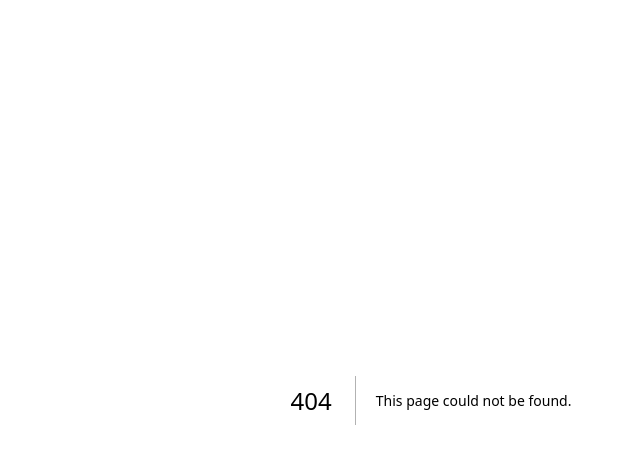
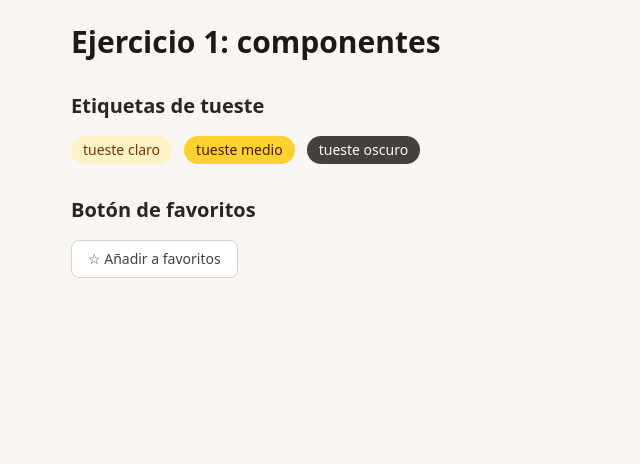
Before and after one commit to ejcoalejandro-create/tueste-norte-club, a Next.js app: page /ejercicios/componentes in a window 1280 px wide. Before the commit this address had no page. Shown: the top 464 px of the page, without its empty margins (209-849 px from the left). Built offline with nearby package versions, Linux system fonts and the light colour scheme.

Commit message:
Ejercicio 1: EtiquetaTueste (Server Component) y BotonFavorito (Client Component)

```diff
--- /dev/null
+++ b/app/ejercicios/componentes/page.tsx
@@ -0,0 +1,24 @@
+import EtiquetaTueste from '@/components/EtiquetaTueste';
+import BotonFavorito from '@/components/BotonFavorito';
+
+export default function PaginaComponentes() {
+  return (
+    <main className="mx-auto max-w-3xl p-6">
+      <h1 className="text-3xl font-bold text-stone-900">Ejercicio 1: componentes</h1>
+
+      <section className="mt-8 space-y-4">
+        <h2 className="text-xl font-semibold text-stone-800">Etiquetas de tueste</h2>
+        <div className="flex flex-wrap gap-3">
+          <EtiquetaTueste nivel="claro" />
+          <EtiquetaTueste nivel="medio" />
+          <EtiquetaTueste nivel="oscuro" />
+        </div>
+      </section>
+
+      <section className="mt-8 space-y-4">
+        <h2 className="text-xl font-semibold text-stone-800">Botón de favoritos</h2>
+        <BotonFavorito />
+      </section>
+    </main>
+  );
+}
--- /dev/null
+++ b/components/BotonFavorito.tsx
@@ -0,0 +1,26 @@
+'use client';
+
+import { useState } from 'react';
+
+interface BotonFavoritoProps {
+  inicial?: boolean;
+}
+
+export default function BotonFavorito({ inicial = false }: BotonFavoritoProps) {
+  const [favorito, setFavorito] = useState(inicial);
+
+  return (
+    <button
+      type="button"
+      onClick={() => setFavorito((anterior) => !anterior)}
+      aria-pressed={favorito}
+      className={`rounded-lg border px-4 py-2 text-sm font-medium transition-colors ${
+        favorito
+          ? 'border-amber-500 bg-amber-100 text-amber-900'
+          : 'border-stone-300 bg-white text-stone-700 hover:bg-stone-100'
+      }`}
+    >
+      {favorito ? '★ En favoritos' : '☆ Añadir a favoritos'}
+    </button>
+  );
+}
--- /dev/null
+++ b/components/EtiquetaTueste.tsx
@@ -0,0 +1,21 @@
+type Nivel = 'claro' | 'medio' | 'oscuro';
+
+interface EtiquetaTuesteProps {
+  nivel: Nivel;
+}
+
+const estilos: Record<Nivel, string> = {
+  claro: 'bg-amber-100 text-amber-900',
+  medio: 'bg-amber-300 text-amber-950',
+  oscuro: 'bg-stone-700 text-stone-50',
+};
+
+export default function EtiquetaTueste({ nivel }: EtiquetaTuesteProps) {
+  return (
+    <span
+      className={`inline-block rounded-full px-3 py-1 text-sm font-medium ${estilos[nivel]}`}
+    >
+      tueste {nivel}
+    </span>
+  );
+}
```
